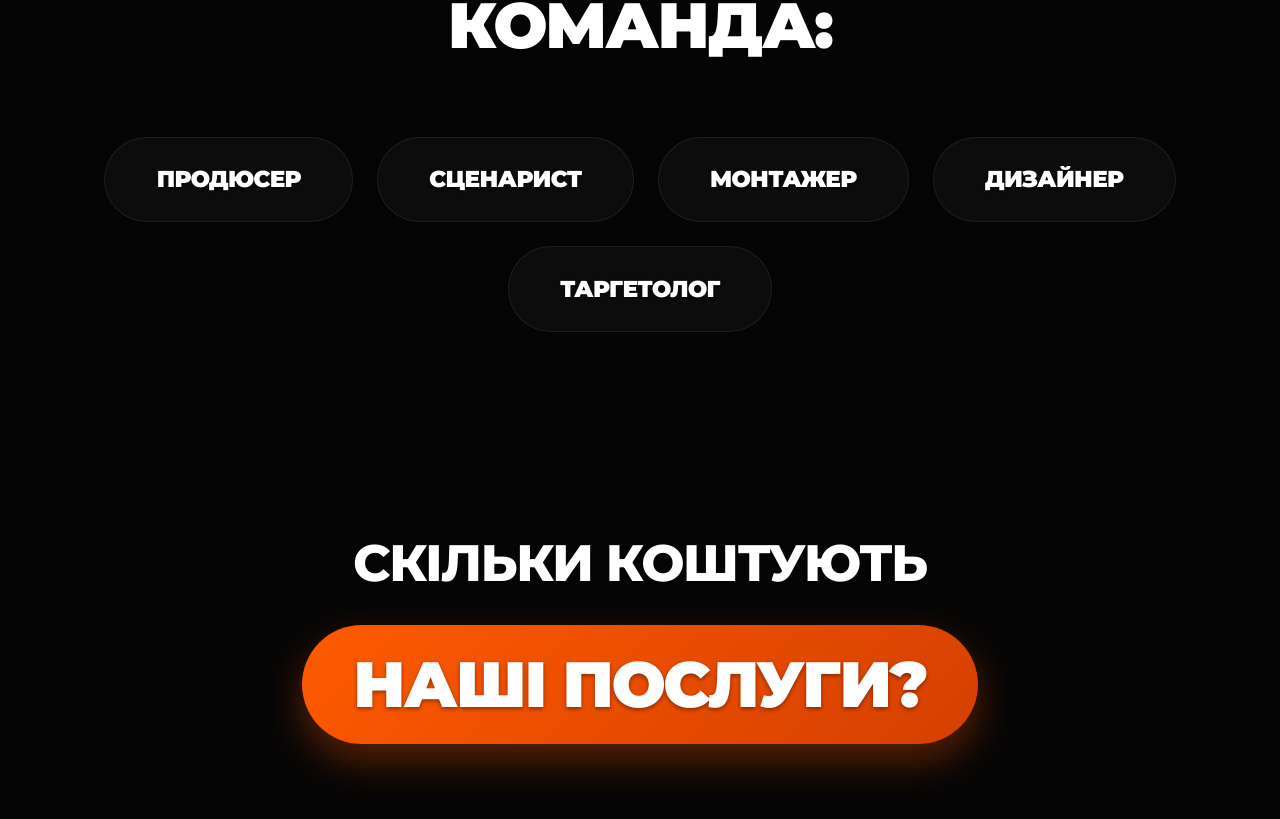
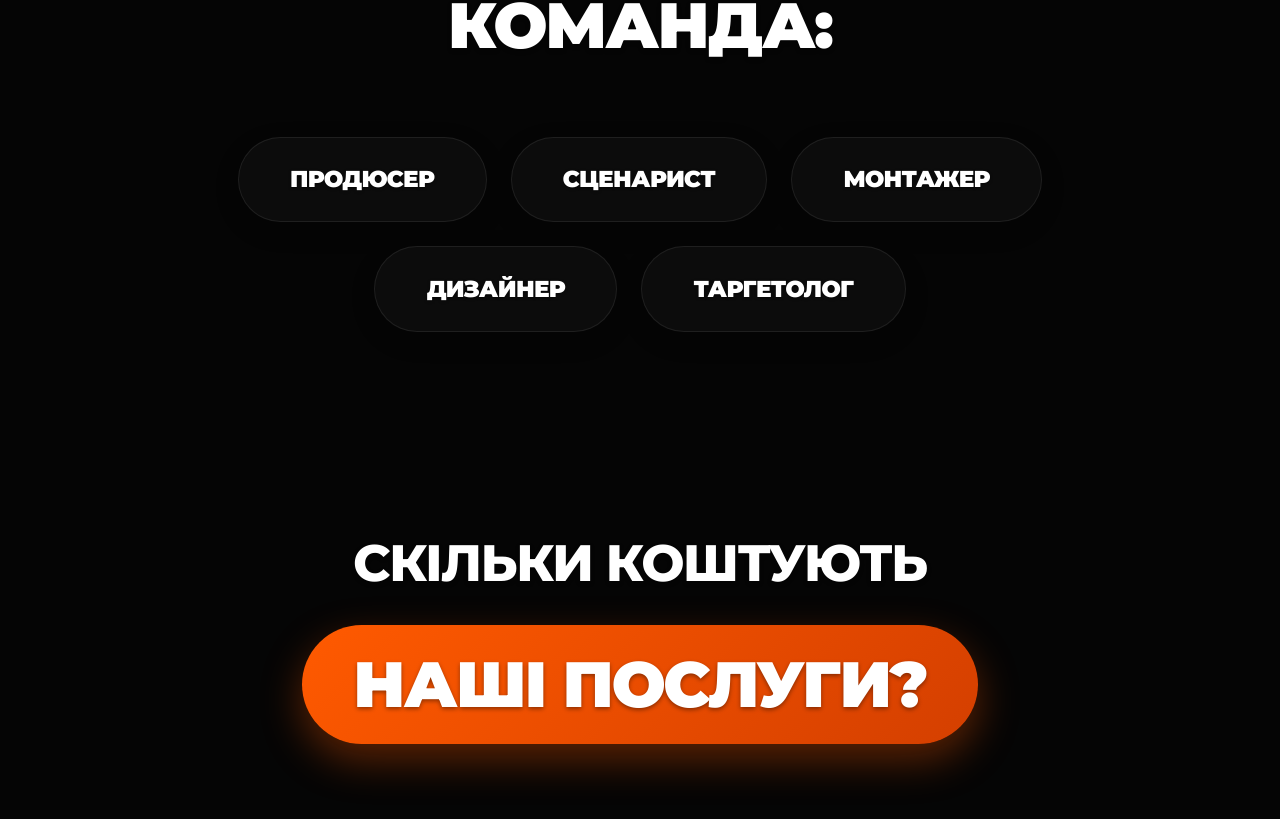
Before and after one commit to dehhaa13-collab/PREZA, a React (Vite) app: page / in a window 1280 px wide. Shown: the part 6905-7724 px from the top of the page. Built offline with nearby package versions, Linux system fonts and the light colour scheme.

Commit message:
Fix team roles layout symmetry (3 on top, 2 on bottom)

```diff
--- a/src/App.jsx
+++ b/src/App.jsx
@@ -272,12 +272,21 @@ function SlideSection({ slide }) {
         <motion.h2 variants={titleAnim} className="title-font clamp-h2-large text-3d" style={{ fontWeight: 900, marginBottom: 'clamp(40px, 6vw, 80px)', textTransform: 'uppercase', textAlign: 'center' }}>
           {slide.title}
         </motion.h2>
-        <motion.div variants={staggerContainer} style={{ display: 'flex', flexWrap: 'wrap', justifyContent: 'center', gap: 'clamp(12px, 2vw, 24px)' }}>
-          {slide.roles.map((role, idx) => (
-            <motion.div key={idx} variants={itemAnim} className="card-glass title-font clamp-sub text-readable" style={{ padding: 'clamp(18px, 2vw, 30px) clamp(30px, 4vw, 60px)', borderRadius: '100px', fontWeight: 900, color: '#fff' }}>
-              {role}
-            </motion.div>
-          ))}
+        <motion.div variants={staggerContainer} style={{ display: 'flex', flexDirection: 'column', alignItems: 'center', gap: 'clamp(12px, 2vw, 24px)' }}>
+          <div style={{ display: 'flex', flexWrap: 'wrap', justifyContent: 'center', gap: 'clamp(12px, 2vw, 24px)' }}>
+            {slide.roles.slice(0, 3).map((role, idx) => (
+              <motion.div key={`r1-${idx}`} variants={itemAnim} className="card-glass title-font clamp-sub text-readable" style={{ padding: 'clamp(18px, 2vw, 30px) clamp(30px, 4vw, 60px)', borderRadius: '100px', fontWeight: 900, color: '#fff' }}>
+                {role}
+              </motion.div>
+            ))}
+          </div>
+          <div style={{ display: 'flex', flexWrap: 'wrap', justifyContent: 'center', gap: 'clamp(12px, 2vw, 24px)' }}>
+            {slide.roles.slice(3, 5).map((role, idx) => (
+              <motion.div key={`r2-${idx}`} variants={itemAnim} className="card-glass title-font clamp-sub text-readable" style={{ padding: 'clamp(18px, 2vw, 30px) clamp(30px, 4vw, 60px)', borderRadius: '100px', fontWeight: 900, color: '#fff' }}>
+                {role}
+              </motion.div>
+            ))}
+          </div>
         </motion.div>
       </motion.div>
     );
```
